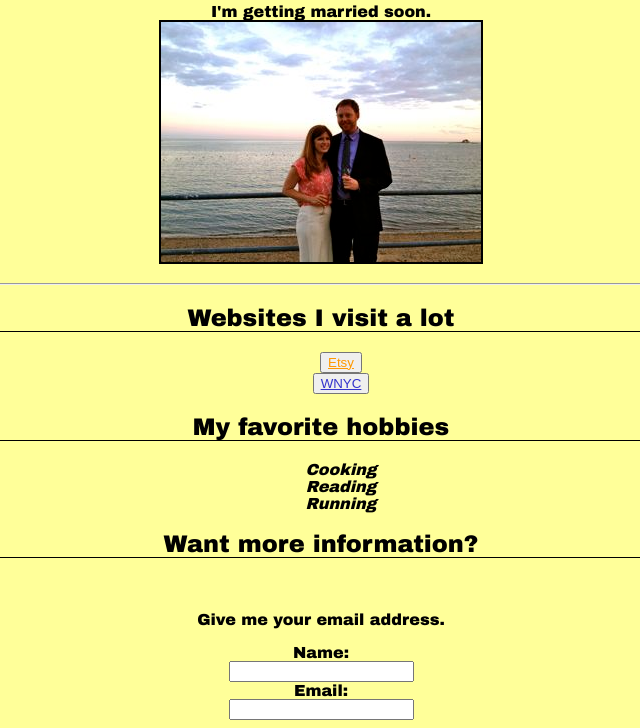
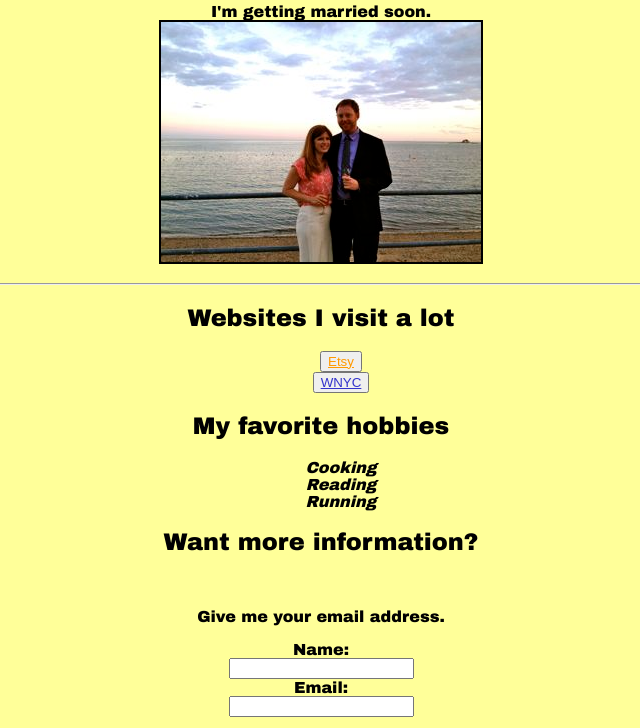
Before and after one commit to genevieveny/genevieveny.github.io, a plain HTML site: page index.html in a window 1280 px wide. Shown: the part 958-1686 px from the top of the page, without its empty margins (319-959 px from the left). Drawn offline with Linux system fonts and the light colour scheme.

Commit message:
Initial Commit

```diff
--- a/css/styles.css
+++ b/css/styles.css
@@ -10,9 +10,6 @@ img {
 
 h1 {
 	color:BlueViolet;
-}
-h2{
-	border-bottom: 1px solid black;
 }
 a{
 	color: #FF0066;
```
